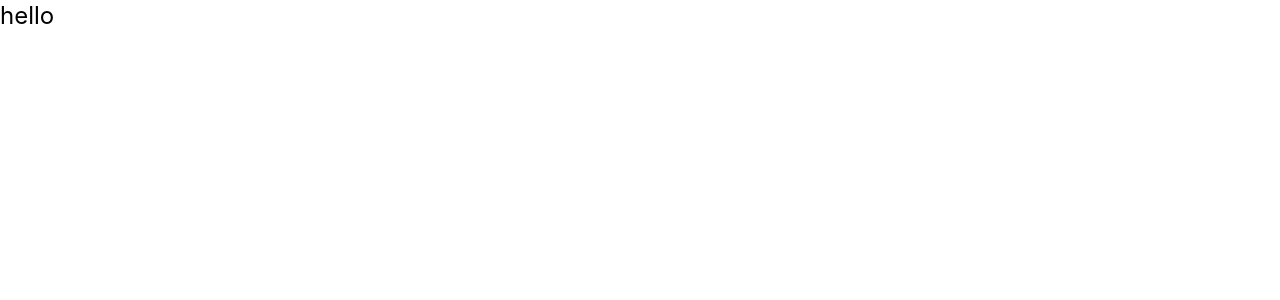
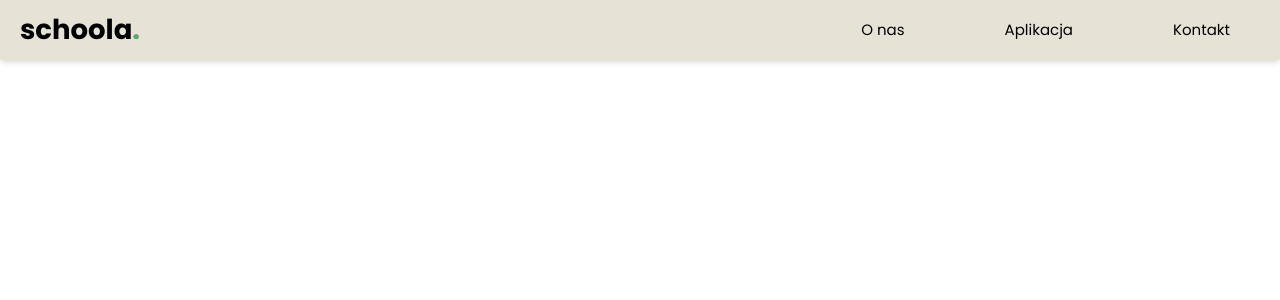
Before and after one commit to schoola-pl/schoola-landing, a Next.js app: page / in a window 1280 px wide. Shown: the top 300 px of the page. Built offline with nearby package versions, Linux system fonts and the light colour scheme.

Commit message:
Adding Navbar component

```diff
--- /dev/null
+++ b/components/Navbar/Navbar.styles.ts
@@ -0,0 +1,13 @@
+import styled from 'styled-components';
+
+export const Logo = styled.div`
+  position: relative;
+  font-size: 2.75rem;
+  font-weight: 700;
+  padding-left: 2rem;
+
+  &::after {
+    content: '.';
+    color: #55ab67;
+  }
+`;
--- /dev/null
+++ b/components/Navbar/Navbar.tsx
@@ -0,0 +1,27 @@
+import Link from 'next/link';
+import { Logo } from './Navbar.styles';
+
+const Navbar: React.FC = () => (
+  <nav className="flex fixed inset-0 w-screen h-24 bg-amber-default items-center justify-between shadow-md">
+    <Logo>schoola</Logo>
+    <ul className="flex">
+      <li>
+        <a className="p-20 transition-all text-2xl hover:text-emerald-dark" href="#">
+          O nas
+        </a>
+      </li>
+      <li>
+        <a className="p-20 transition-all text-2xl hover:text-emerald-dark" href="#">
+          Aplikacja
+        </a>
+      </li>
+      <li>
+        <a className="p-20 transition-all text-2xl hover:text-emerald-dark" href="#">
+          Kontakt
+        </a>
+      </li>
+    </ul>
+  </nav>
+);
+
+export default Navbar;
--- /dev/null
+++ b/components/SectionCTA/SectionCTA.tsx
@@ -0,0 +1,30 @@
+// const SectionCTA = () => (
+//   <div className="relative">
+//     <div className="max-w-7xl mx-auto py-12 px-4 sm:px-6 lg:py-16 lg:px-8 lg:flex lg:items-center lg:justify-between">
+//       <h2 className="text-3xl font-extrabold tracking-tight text-gray-900 sm:text-4xl">
+//         <span className="block">Ready to dive in?</span>
+//         <span className="block text-indigo-600">Start your free trial today.</span>
+//       </h2>
+//       <div className="mt-8 flex lg:mt-0 lg:flex-shrink-0">
+//         <div className="inline-flex rounded-md shadow">
+//           <a
+//             href="#"
+//             className="inline-flex items-center justify-center px-5 py-3 border border-transparent text-base font-medium rounded-md text-white bg-indigo-600 hover:bg-indigo-700"
+//           >
+//             Get started
+//           </a>
+//         </div>
+//         <div className="ml-3 inline-flex rounded-md shadow">
+//           <a
+//             href="#"
+//             className="inline-flex items-center justify-center px-5 py-3 border border-transparent text-base font-medium rounded-md text-indigo-600 bg-white hover:bg-indigo-50"
+//           >
+//             Learn more
+//           </a>
+//         </div>
+//       </div>
+//     </div>
+//   </div>
+// );
+
+// export default SectionCTA;
--- a/pages/index.tsx
+++ b/pages/index.tsx
@@ -1,15 +1,20 @@
 import type { NextPage } from 'next';
 import Head from 'next/head';
+import Navbar from '../components/Navbar/Navbar';
+import SectionCTA from '../components/SectionCTA/SectionCTA';
 
 const Home: NextPage = () => (
-  <div className="md:flex bg-gray-100 rounded-xl p-8 md:p-0">
+  <div>
     <Head>
       <title>Schoola Landing page</title>
       <link rel="preconnect" href="https://fonts.googleapis.com" />
       <link rel="preconnect" href="https://fonts.gstatic.com" />
-      <link href="https://fonts.googleapis.com/css2?family=Poppins:wght@300;400;600;700&display=swap" rel="stylesheet" />
+      <link href="https://fonts.googleapis.com/css2?family=Poppins:wght@300;400;500;600;700&display=swap" rel="stylesheet" />
     </Head>
-    <h1 className="text-2xl">hello</h1>
+    <div>
+      <Navbar />
+      {/* <SectionCTA /> */}
+    </div>
   </div>
 );
 
--- a/styles/globals.css
+++ b/styles/globals.css
@@ -2,18 +2,43 @@
 @tailwind components;
 @tailwind utilities;
 
-html,
+/* stylelint-disable-next-line at-rule-no-unknown */
+@layer base {
+  :root {
+    --color-lightBrown: #f1efe5;
+    --color-lightGreen: #e8fcd9;
+    --color-lightGrey: #f2f2f2;
+    --color-accentRed: #da6864;
+    --color-accentGreen: #55ab67;
+    --color-accentBrown: #e6e2d6;
+    --color-accentBlue: #5b75a6;
+    --color-accentGrey: #807970;
+    --color-darkBrown: #918e81;
+    --color-selectedItemGrey: #cccfdc;
+    --color-selectedItemBorderGrey: #c5c5cf;
+  }
+}
+
+html {
+  font-size: 62.5%;
+  overflow-x: hidden;
+}
+*,
+*::after,
+*::before {
+  box-sizing: inherit;
+}
 body {
+  font-family: 'Poppins', sans-serif;
   padding: 0;
   margin: 0;
-  font-family: -apple-system, BlinkMacSystemFont, Segoe UI, Roboto, Oxygen, Ubuntu, Cantarell, Fira Sans, Droid Sans, Helvetica Neue, sans-serif;
+  box-sizing: border-box;
+}
+a,
+button {
+  font-family: 'Poppins', sans-serif;
 }
 
-a {
-  color: inherit;
-  text-decoration: none;
-}
-
-* {
-  box-sizing: border-box;
-}
+/* .div {
+  @apply bg-;
+} */
--- a/tailwind.config.js
+++ b/tailwind.config.js
@@ -4,17 +4,27 @@ module.exports = {
   darkMode: false, // or 'media' or 'class'
   theme: {
     colors: {
-      lightBrown: '#f1efe5',
-      lightGreen: '#E8FCD9',
-      lightGrey: '#f2f2f2',
-      accentRed: '#DA6864',
-      accentGreen: '#55AB67',
-      accentBrown: '#E6E2D6',
-      accentBlue: '#5B75A6',
-      accentGrey: '#807970',
-      darkBrown: '#918E81',
-      selectedItemGrey: '#CCCFDC',
-      selectedItemBorderGrey: '#C5C5CF'
+      amber: {
+        light: '#f1efe5',
+        default: '#E6E2D6',
+        dark: '#918E81'
+      },
+      blue: {
+        light: '#5B75A6'
+      },
+      emerald: {
+        light: '#E8FCD9',
+        dark: '#55AB67'
+      },
+      coolGray: {
+        light: '#f2f2f2',
+        dark: '#807970'
+      },
+      red: {
+        light: '#DA6864'
+      }
+      // selectedItemGrey: '#CCCFDC',
+      // selectedItemBorderGrey: '#C5C5CF'
     }
   },
   variants: {
```
